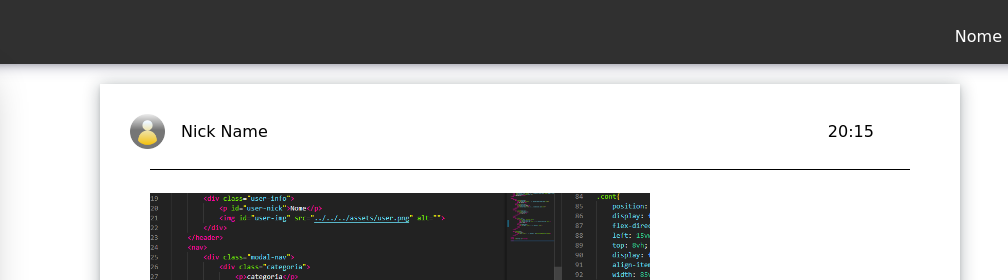
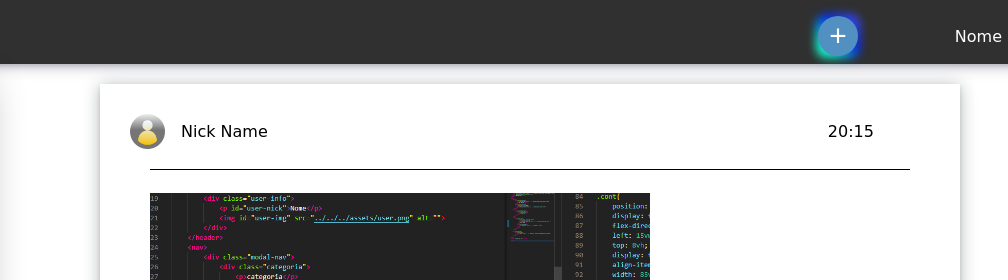
Before and after one commit to TrenksSS/FORUM, a plain HTML site: page frontEnd/paginas/home/index.html in a window 1280 px wide. Shown: the top 280 px of the page, 206-1214 px from the left. Drawn offline with Linux system fonts and the light colour scheme; a web font is replaced by a local one.

Commit message:
Forum pg 2

```diff
--- a/frontEnd/paginas/home/index.html
+++ b/frontEnd/paginas/home/index.html
@@ -19,6 +19,9 @@
         <div class="user-info">
             <p id="user-nick">Nome</p>
             <img id="user-img" src="../../../assets/user.png" alt="">
+        </div>
+        <div class="cab-post">
+            <button onmouseover="newpost()" onmouseout="newp()" id="novo-post">+</button>
         </div>
     </header>
     <nav>
--- a/frontEnd/paginas/home/script.js
+++ b/frontEnd/paginas/home/script.js
@@ -1,19 +1,32 @@
 var post = document.querySelector(".info")
 var x = document.querySelector("#x")
 var cora = document.querySelector("#like")
+var np = document.querySelector("#novo-post")
+
 
 function abrir() {
-     post.style = "display:flex"
+    post.style = "display:flex"
 }
 function fechar() {
- post.style = "display:none"
+    post.style = "display:none"
 }
 
 function like() {
     console.log("ok")
-    if(cora.src == "../../../assets/coracaoN.png"){
+    if (cora.src == "../../../assets/coracaoN.png") {
         cora.src = "../../../assets/coracao.png"
-    }else{
+    } else {
         cora.src = "../../../assets/coracaoN.png"
     }
 }
+
+function newpost() {
+    np.style = "font-size:20px"
+    setTimeout(() => {np.innerHTML = "New Post +"}, 350);
+    np.style.transition = "0.5s"
+}
+function newp() {
+    np.innerHTML = "+"
+    np.style.width = "1px"
+    np.style.transition = "1s"
+}
--- a/frontEnd/paginas/home/style.css
+++ b/frontEnd/paginas/home/style.css
@@ -57,6 +57,8 @@ header {
 
 #user-img {
     width: 40px;
+}
+.cab-post{
 }
 
 nav {}
@@ -265,3 +267,99 @@ nav {}
 ::-webkit-scrollbar-thumb:hover {
     background: #555;
 }
+
+
+
+
+#novo-post{
+    display: flex;
+    justify-content: center;
+    align-items: center;
+    position: absolute;
+    font-size: 30px;
+    width: 1px;
+    height: 3vh;
+    margin-top: 2vh;
+    margin-left: 80vw;
+    padding: 20px;
+    border: none;
+    outline: none;
+    color: rgb(255, 255, 255);
+    background: rgb(81, 144, 192);
+    cursor: pointer;
+    border-radius: 50px;
+    user-select: none;
+    -webkit-user-select: none;
+    touch-action: manipulation;
+  }
+  #novo-post:hover{
+    transition: 0.8s;
+    width: 8vw;
+  }
+
+  #novo-post:before {
+    content: "";
+    background: linear-gradient(
+      45deg,
+      #086bd4,
+      #a5eee3,
+      #cffff3,
+      #38e9c5,
+      #00ffd5,
+      #002bff,
+      #3545f7,
+      #3f82ed,
+      #020676
+    );
+    position: absolute;
+    top: -2px;
+    left: -2px;
+    background-size: 400%;
+    z-index: -1;
+    filter: blur(5px);
+    -webkit-filter: blur(5px);
+    width: calc(100% + 4px);
+    height: calc(100% + 4px);
+    animation: glowing-button-85 20s linear infinite;
+    transition: opacity 0.3s ease-in-out;
+    border-radius: 10px;
+  }
+
+  @keyframes glowing-button-85 {
+    0% {
+      background-position: 0 0;
+    }
+    50% {
+      background-position: 400% 0;
+    }
+    100% {
+      background-position: 0 0;
+    }
+  }
+
+  #btn:after {
+    z-index: -1;
+    content: "";
+    position: absolute;
+    width: 100%;
+    height: 100%;
+    background: rgb(51, 65, 85);
+    left: 0;
+    top: 0;
+    border-radius: 10px;
+  }
+  #btn:hover{
+    transition: 0.3s;
+    width: 9.5vw;
+    height: 5.5vh;
+  }
+  #f-cad{
+    position: absolute;
+    font-size: 15px;
+    cursor: pointer;
+    bottom: 21vh;
+  }
+  #f-cad:hover{
+    transition: 0.4s;
+      color: #4fb9e4;
+  }
```
Also changed, not shown: frontEnd/paginas/login/Stylee.css (+7 -2 lines).
